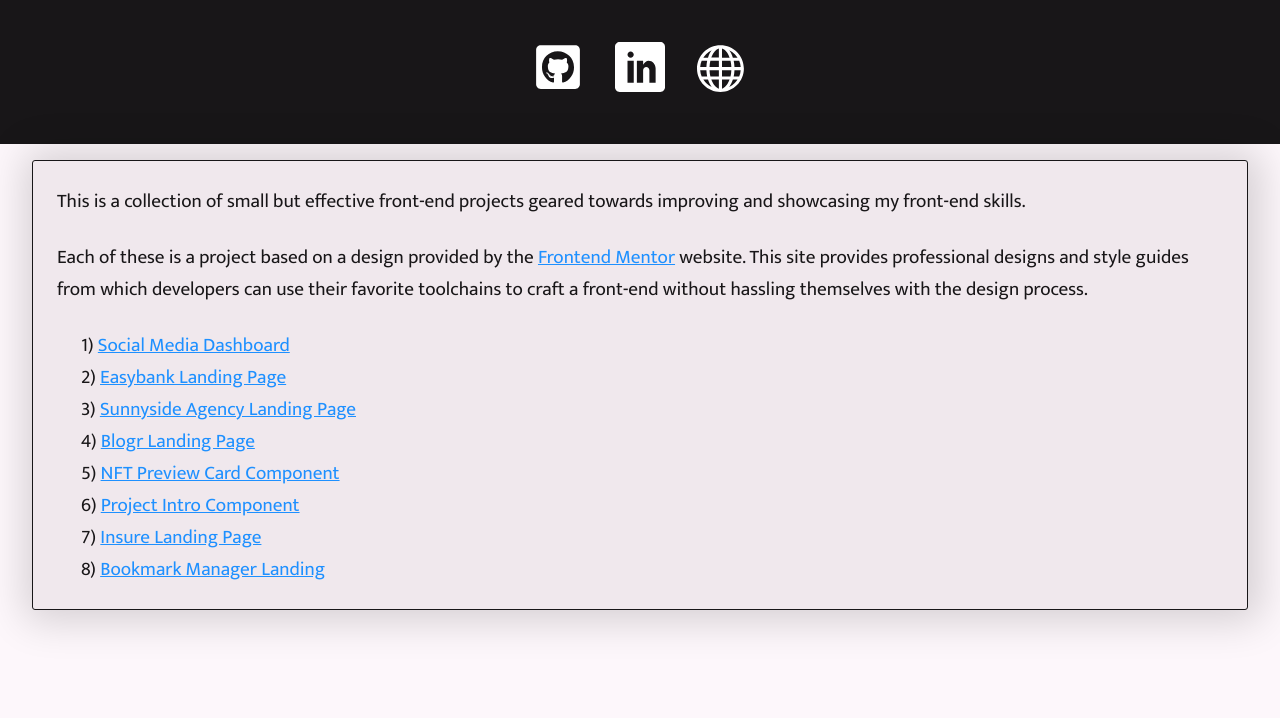
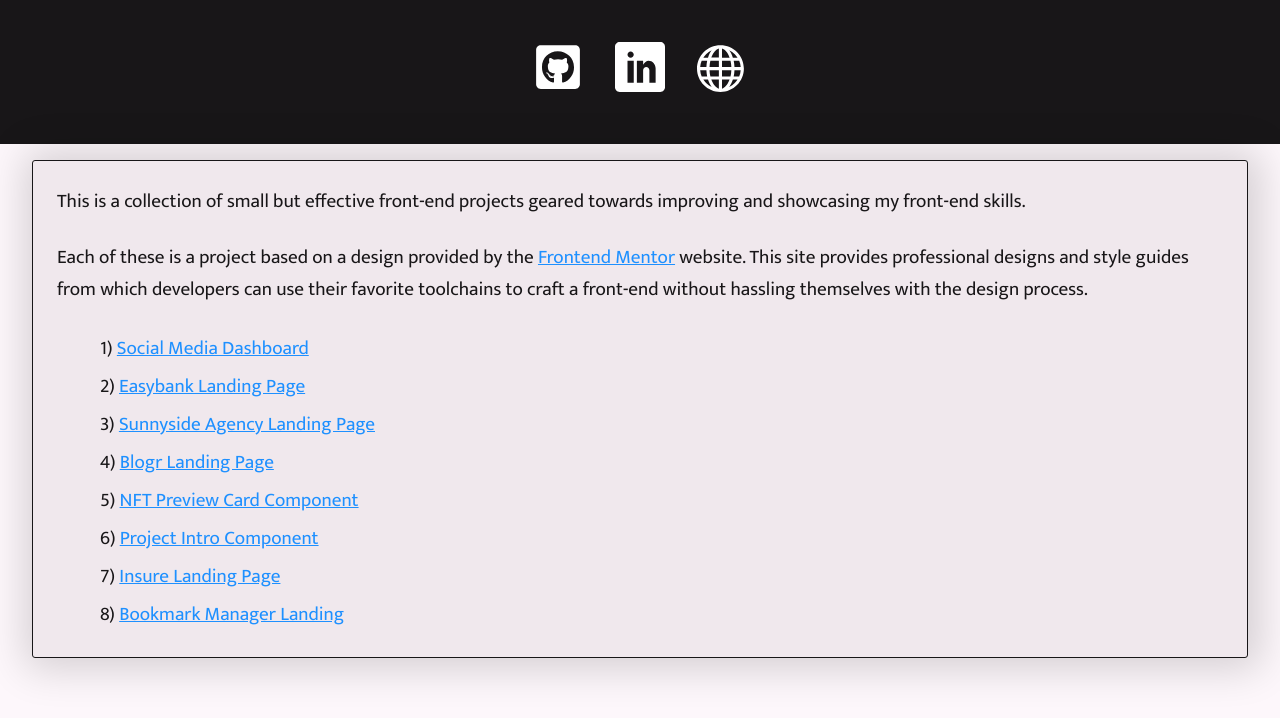
Before and after one commit to Gittenger/fem-index-project, a React (Create React App) app: page / in a window 1280 px wide. Shown: the top 718 px of the page. Built offline with nearby package versions, Linux system fonts and the light colour scheme.

Commit message:
hover fx

```diff
--- a/src/App.module.scss
+++ b/src/App.module.scss
@@ -59,8 +59,30 @@
 			flex-direction: column;
 			justify-content: flex-start;
 
+			li,
+			span {
+				transition: all 0.3s;
+			}
+
 			li {
+				width: fit-content;
 				margin-left: 1.5rem;
+				padding: 3px 19px;
+				border-radius: 19px;
+
+				&:hover {
+					background: black;
+
+					span {
+						color: white;
+					}
+
+					a,
+					a:link,
+					a:visited {
+						color: dodgerblue;
+					}
+				}
 			}
 		}
 	}
```
